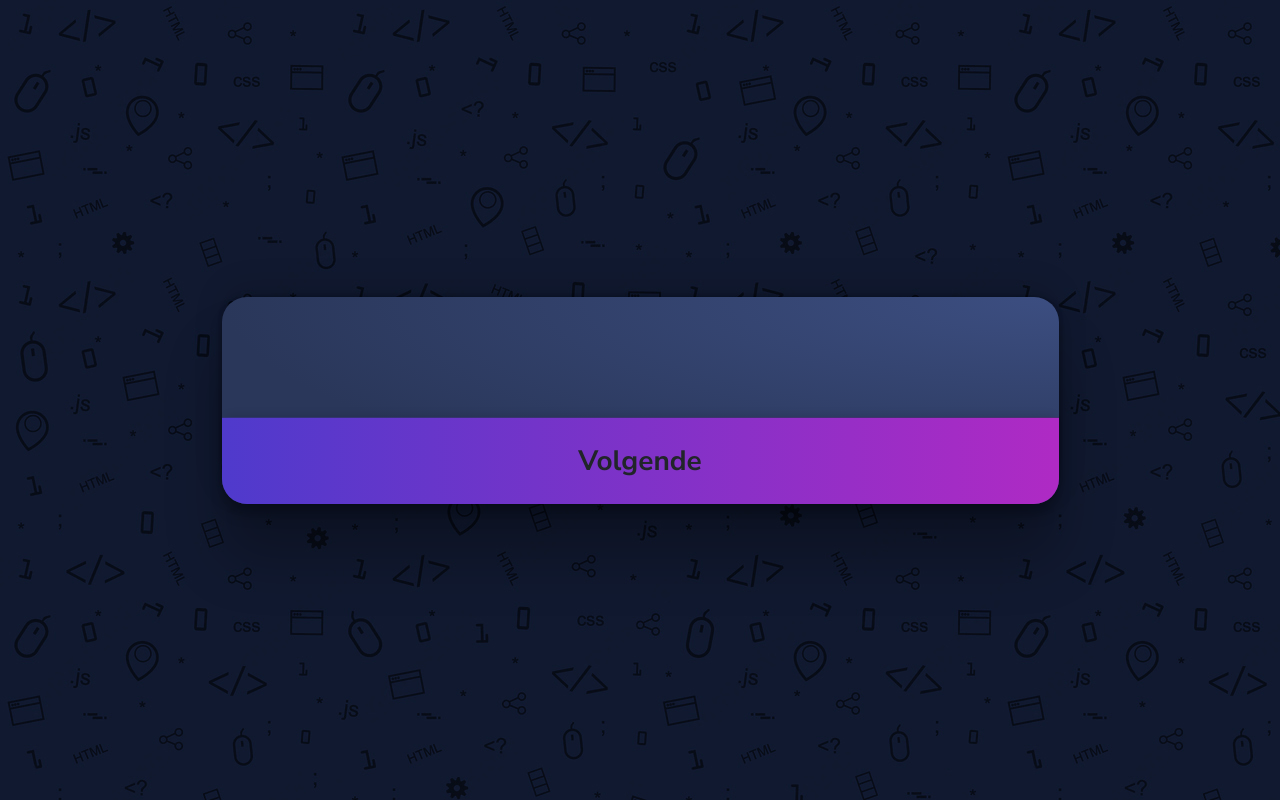
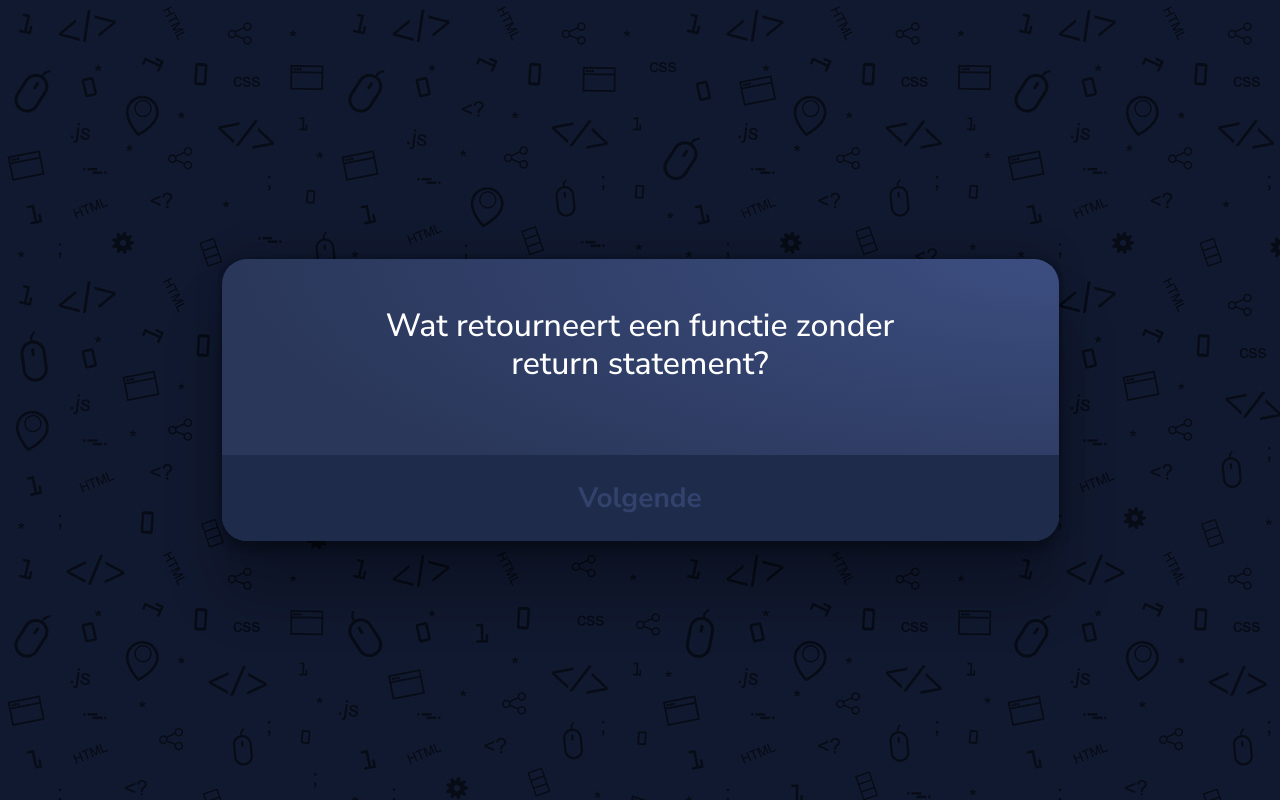
Before and after one commit to JoelvHouten/Quiz-applicatie, a plain HTML site: page index.html in a window 1280 px wide. Both pictures are taken after a click on the button "Start Quiz". Drawn offline with nearby package versions, Linux system fonts and the light colour scheme.

Commit message:
Laden van vragen en deactiveren van de volgende knop

```diff
--- a/js/quiz.js
+++ b/js/quiz.js
@@ -32,3 +32,16 @@ fetch('json/quiz_vragen.json')
 function shuffleArray(array) {
     return array.sort(() => Math.random() - 0.5);
 }
+
+// Functie voor het tonen van de vraag en antwoorden en het kiezen van het antwoord
+function showQuestion(){
+    // Laad een vraag uit de array en toon deze in het juiste element
+    const question = questions[currentQuestion];
+    questionEl.textContent = question.question;
+
+    // Legen van de keuzes en het deactiveren van de volgende knop
+    choicesEl.innerHTML = '';
+    nextButton.classList.add('inactive');
+    nextButton.querySelector('button').classList.add('inactive');
+    nextButton.classList.remove('btn-color');
+}
--- a/style.css
+++ b/style.css
@@ -55,6 +55,8 @@ h1{
 
 .inactive{
     background-color: #1e2b4a !important;
+    color: #32426c;
+    pointer-events: none;
 }
 
 .btn-color:hover{
```
